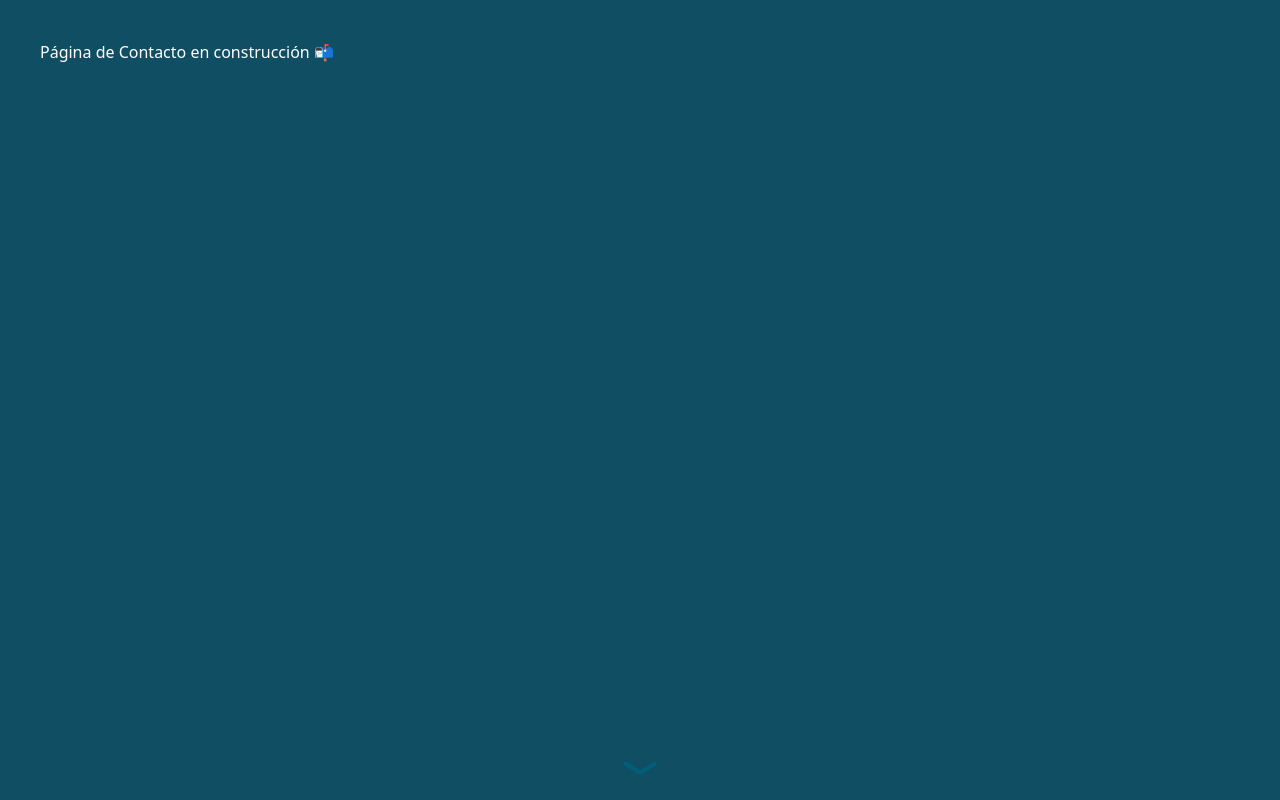
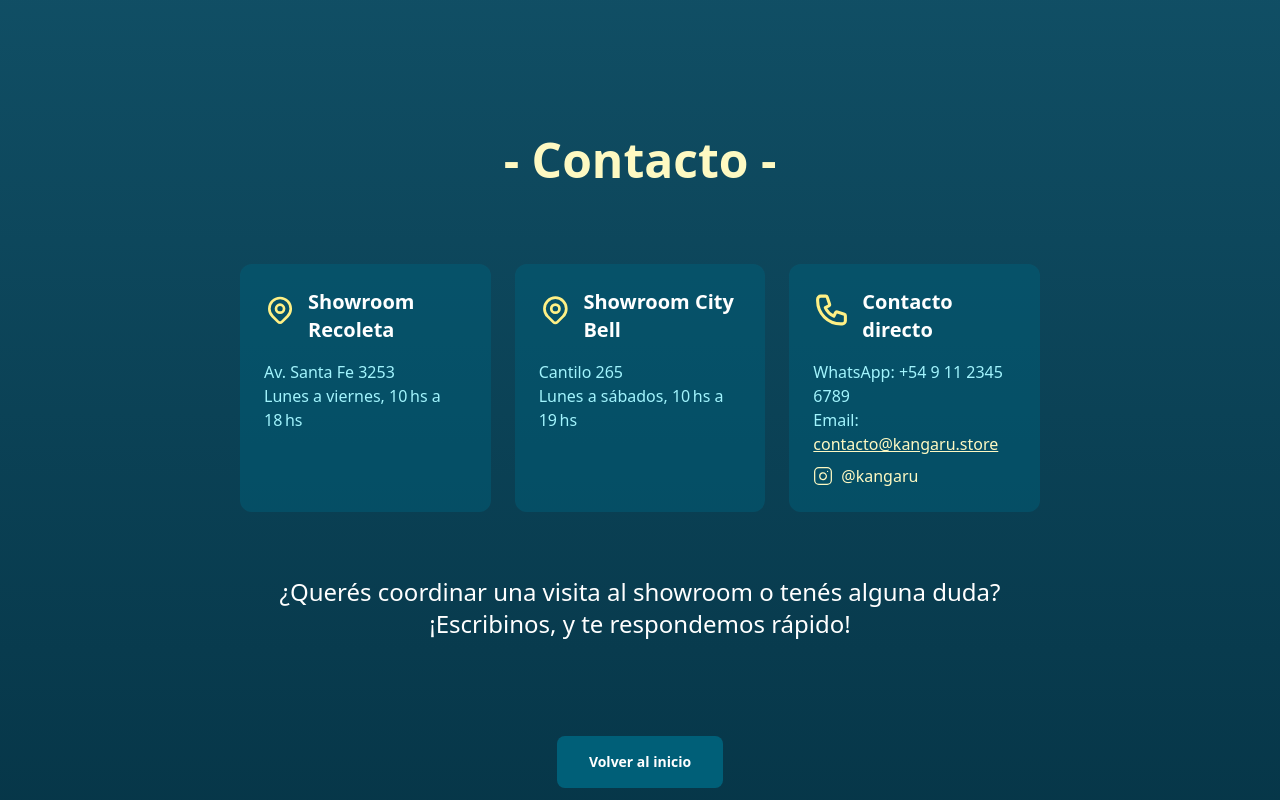
Before and after one commit to Santiroquai/Kangaru, a Vue app: page /contacto in a window 1280 px wide. Shown: the top 800 px of the page. Built offline with nearby package versions, Linux system fonts and the light colour scheme.

Commit message:
creacion de contacto

```diff
--- /dev/null
+++ b/src/components/ui/icons/InstagramIcon.vue
@@ -0,0 +1,25 @@
+<script setup>
+const props = defineProps({
+  class: {
+    type: String,
+    default: ''
+  }
+})
+</script>
+
+<template>
+  <svg
+    xmlns="http://www.w3.org/2000/svg"
+    viewBox="0 0 24 24"
+    fill="none"
+    stroke="currentColor"
+    stroke-width="1.5"
+    stroke-linecap="round"
+    stroke-linejoin="round"
+    class="w-5 h-5"
+  >
+    <rect x="2" y="2" width="20" height="20" rx="5" ry="5" />
+    <path d="M16 13.1a4 4 0 1 1-4.75-4.75 4 4 0 0 1 4.75 4.75z" />
+    <line x1="17.5" y1="6.5" x2="17.5" y2="6.5" />
+  </svg>
+</template>
--- a/src/pages/Contacto.vue
+++ b/src/pages/Contacto.vue
@@ -1,3 +1,64 @@
+<script setup>
+import LocationIcon from '@/components/ui/icons/LocationIcon.vue'
+import ContactIcon from '@/components/ui/icons/ContactIcon.vue'
+import InstagramIcon from '@/components/ui/icons/InstagramIcon.vue'
+</script>
+
 <template>
-  <div class="text-white p-10">Página de Contacto en construcción 📬</div>
+  <section class="bg-gradient-to-b from-cyan-900 to-cyan-950 text-white min-h-screen py-14 sm:py-34 px-6 sm:px-20 lg:px-60">
+    <h1 class="text-3xl sm:text-5xl font-bold text-center text-yellow-100 mb-10 sm:mb-20">- Contacto -</h1>
+
+    <div class="grid grid-cols-1 md:grid-cols-3 gap-6">
+
+      <!-- Showroom Recoleta -->
+      <div class="bg-cyan-800/50 p-6 rounded-xl">
+        <div class="flex items-center gap-3 mb-4">
+          <LocationIcon class="w-6 h-6" />
+          <h3 class="text-xl font-semibold">Showroom Recoleta</h3>
+        </div>
+        <p class="text-cyan-200">Av. Santa Fe 3253</p>
+        <p class="text-cyan-200">Lunes a viernes, 10 hs a 18 hs</p>
+      </div>
+
+
+      <!-- Showroom City Bell -->
+      <div class="bg-cyan-800/50 p-6 rounded-xl">
+        <div class="flex items-center gap-3 mb-4">
+          <LocationIcon class="w-6 h-6" />
+          <h3 class="text-xl font-semibold">Showroom City Bell</h3>
+        </div>
+        <p class="text-cyan-200">Cantilo 265</p>
+        <p class="text-cyan-200">Lunes a sábados, 10 hs a 19 hs</p>
+      </div>
+
+
+      <!-- Contacto directo -->
+      <div class="bg-cyan-800/50 p-6 rounded-xl">
+        <div class="flex items-center gap-3 mb-4">
+          <ContactIcon class="w-6 h-6" />
+          <h3 class="text-xl font-semibold">Contacto directo</h3>
+        </div>
+        <p class="text-cyan-200">WhatsApp: <a href="https://wa.me/5491123456789" target="_blank" class="">+54 9 11 2345 6789</a></p>
+        <p class="text-cyan-200">Email: <a href="mailto:contacto@kangaru.store" class="text-yellow-100 underline">contacto@kangaru.store</a></p>
+        <p class="text-cyan-200"><a href="https://instagram.com/kangaru" target="_blank" class="text-yellow-100 flex items-center gap-2 mt-2"><InstagramIcon class="w-4 h-4" />@kangaru</a></p>
+      </div>
+    </div>
+
+    <div class="mt-16 text-center max-w-3xl mx-auto px-4">
+      <p class="text-xl sm:text-2xl text-white">
+        ¿Querés coordinar una visita al showroom o tenés alguna duda? ¡Escribinos, y te respondemos rápido!
+      </p>
+    </div>
+
+    <!-- Botón para volver al inicio -->
+    <div class="text-center mt-10 md:mt-24">
+      <router-link
+        to="/"
+        class="inline-block text-sm px-6 py-3 sm:text-md sm:px-8 sm:py-4 bg-cyan-800 hover:bg-cyan-700 text-white font-bold rounded-lg transition-colors duration-300"
+      >
+        Volver al inicio
+      </router-link>
+    </div>
+
+  </section>
 </template>
--- a/src/pages/Home.vue
+++ b/src/pages/Home.vue
@@ -150,11 +150,14 @@ onMounted(() => {
             </div>
 
             <!-- Contacto -->
-            <div class="relative bg-cyan-700/50 backdrop-blur-sm rounded-full p-6 aspect-square flex flex-col items-center justify-center border-2 border-cyan-500/30 hover:border-yellow-200 transition-all duration-300 overflow-hidden">
-              <ContactIcon />
-              <h3 class="text-md font-bold text-center text-white mb-1">CONTACTO</h3>
-              <p class="text-sm text-center text-cyan-200">@kangaru</p>
-            </div>
+            <router-link to="/contacto" class="block">
+              <div class="relative bg-cyan-700/50 backdrop-blur-sm rounded-full p-6 aspect-square flex flex-col items-center justify-center border-2 border-cyan-500/30 hover:border-yellow-200 transition-all duration-300 overflow-hidden cursor-pointer">
+                <ContactIcon />
+                <h3 class="text-md font-bold text-center text-white mb-1">CONTACTO</h3>
+                <p class="text-sm text-center text-cyan-200">@kangaru</p>
+              </div>
+            </router-link>
+
           </div>
         </section>
 
--- a/src/router/index.js
+++ b/src/router/index.js
@@ -16,7 +16,7 @@ const routes = [
     children: [
       { path: '', name: 'Home', component: Home },
       { path: 'nosotros', name: 'Nosotros', component: Nosotros, meta:{ simpleLayout: true } },
-      { path: 'contacto', name: 'Contacto', component: Contacto },
+      { path: 'contacto', name: 'Contacto', component: Contacto, meta: { simpleLayout: true } },
       { path: 'comprar/:modelo', name: 'FinalizarCompra', component: FinalizarCompra, meta: { simpleLayout: true } },
       { path: 'modelos', name: 'ListadoModelos', component: ListadoModelos },
       { path: 'modelos/:id', name: 'ModeloDetalle', component: ModeloDetalle, meta: { simpleLayout: true } },
```
